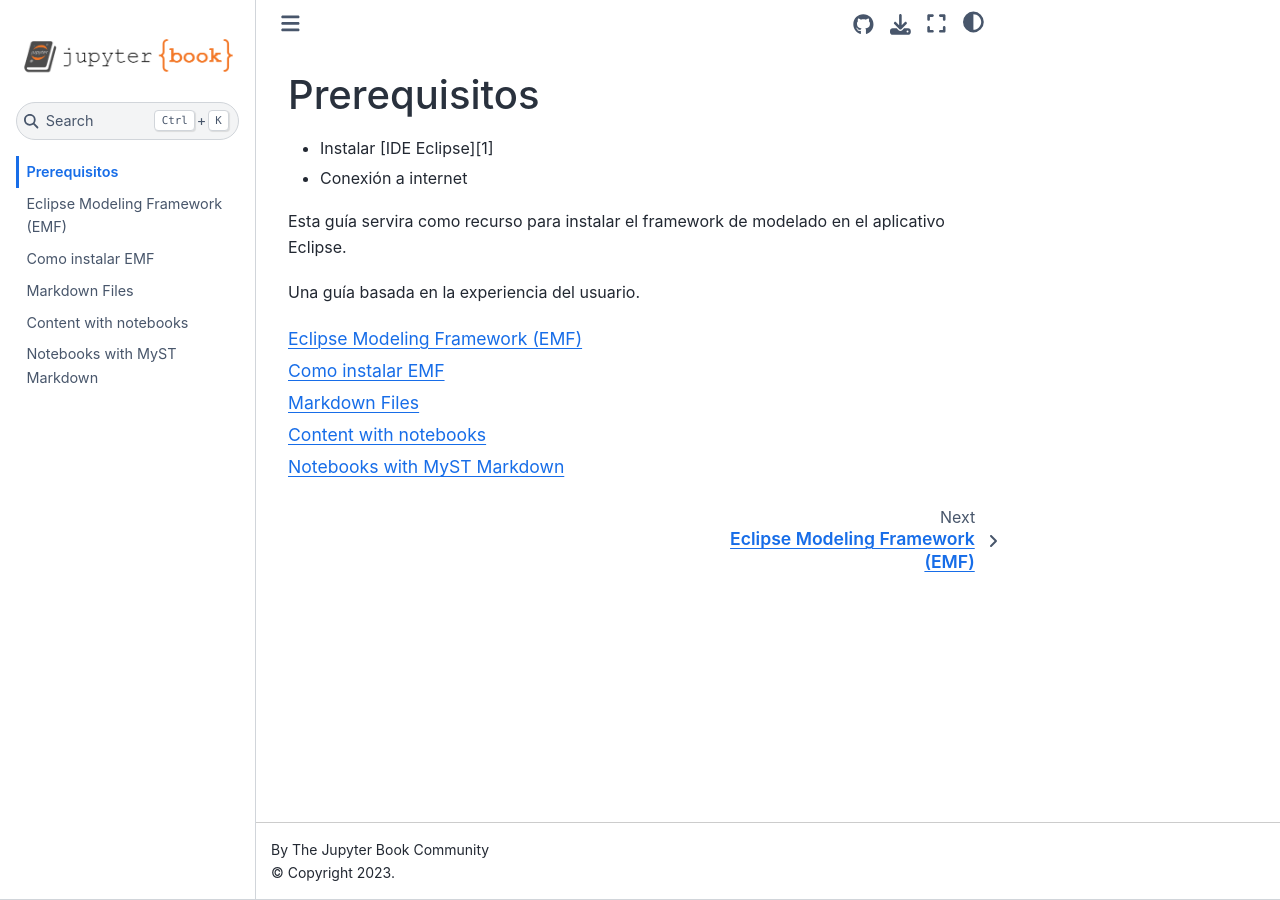
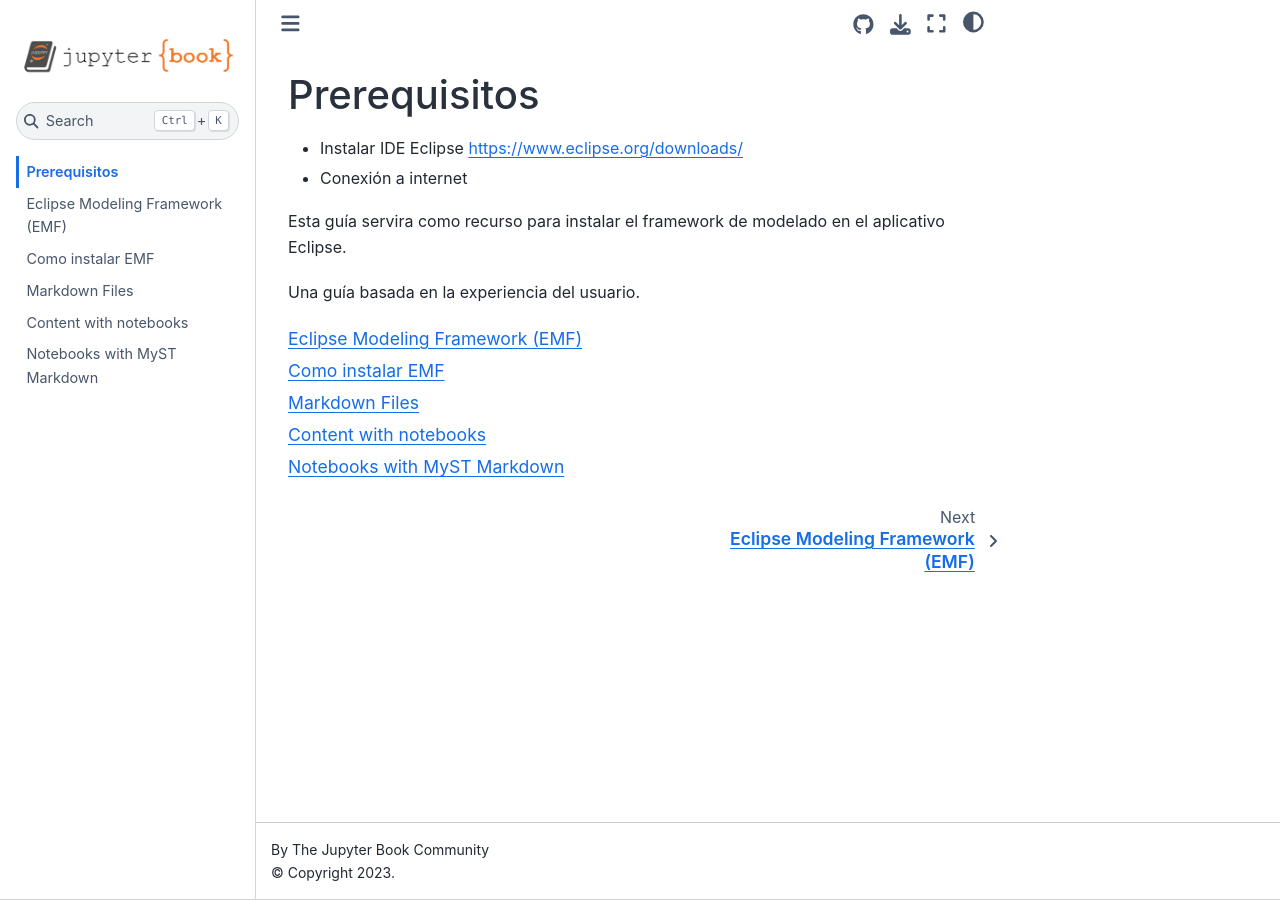
Before and after one commit to JannethGS2610/GuiaEMF, a Jupyter Book: the page built from intro.md, in a window 1280 px wide. Built offline with Jupyter Book 1.0.4 settings and Sphinx 7.4.7 and the Sphinx Book theme 1.1.4, drawn with Linux system fonts in a browser that asks for light colours; some of the changed lines change nothing that is shown.

Commit message:
Update intro.md

```diff
--- a/intro.md
+++ b/intro.md
@@ -1,6 +1,6 @@
 # Prerequisitos
 
-- Instalar [IDE Eclipse][1]
+- Instalar IDE Eclipse https://www.eclipse.org/downloads/
 - Conexión a internet
 
 
```
